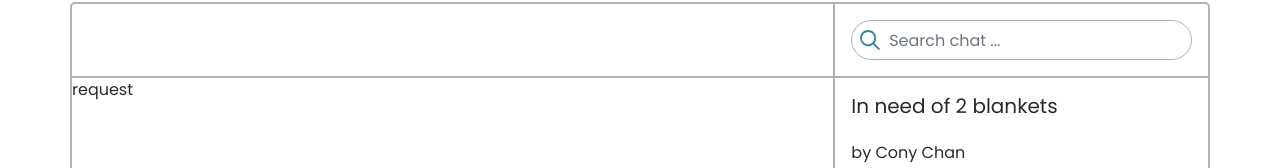
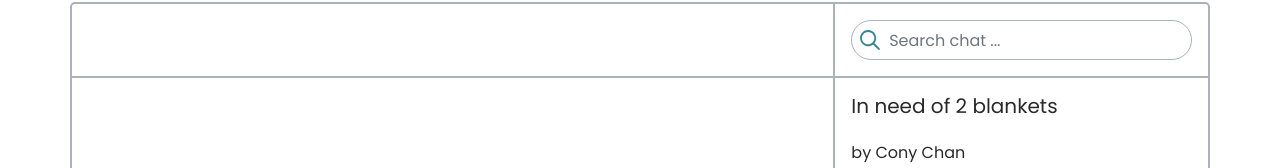
Before and after one commit to MathieuParadis/helping-hand, a React (Create React App) app: page /my-chats in a window 1280 px wide. Shown: the part 218-386 px from the top of the page. Built offline with nearby package versions, Linux system fonts and the light colour scheme; what pigeon-maps would draw is missing.

Commit message:
created chatConversation component

```diff
--- /dev/null
+++ b/src/components/ChatConversation.jsx
@@ -0,0 +1,22 @@
+// CONFIG IMPORTS
+import React, {useEffect} from 'react';
+
+const ChatConversation = ({chat}) => {
+  useEffect(() => {
+  }, []);
+
+  return (
+    <div className="chat-conversation d-flex justify-content-between align-items-center p-3">
+      {
+        chat.messages && (
+          <>
+
+          </>
+        )
+      }
+
+    </div>
+  );
+};
+
+export default ChatConversation;
--- a/src/pages/Chat.jsx
+++ b/src/pages/Chat.jsx
@@ -7,6 +7,7 @@ import search_icon from '../assets/logos/search_logo.svg';
 // COMPONENTS IMPORTS
 import ChatBanner from '../components/ChatBanner';
 import ChatCard from '../components/ChatCard';
+import ChatConversation from '../components/ChatConversation';
 import ShowRequestModal from '../components/ShowRequestModal';
 
 // DATA IMPORTS
@@ -43,6 +44,7 @@ const Chat = () => {
                 <div className="col-12 col-md-7 col-lg-8 pe-md-0 ">
                   <ChatBanner chat={currentChat} setOpenShowRequestModal={openShowRequestModal} />
                 </div>
+
                 <div className="col-12 col-md-5 col-lg-4 border-left-grey d-none d-md-flex justify-content-center align-items-center ps-md-0 ">
                   <div className="input p-3">
                     <input type="text" className="form-control" id="first-name" aria-describedby="first_name input field" placeholder="Search chat ..." required />
@@ -53,7 +55,7 @@ const Chat = () => {
 
               <div className="row h-100">
                 <div className="col-12 col-md-7 col-lg-8">
-                  request
+                  <ChatConversation chat={currentChat} />
                 </div>
 
                 <div className="col-12 col-md-5 col-lg-4 border-left-grey ps-0">
@@ -66,9 +68,6 @@ const Chat = () => {
                       })
                     )
                   }
-
-
-
                 </div>
               </div>
 
--- /dev/null
+++ b/src/styles/components/_chatConversation.scss
@@ -0,0 +1,3 @@
+// .chat-conversation {
+
+// }
--- a/src/styles/index.scss
+++ b/src/styles/index.scss
@@ -5,6 +5,7 @@
 // COMPONENTS STYLES IMPORTS
 @import './components/chatBanner';
 @import './components/chatCard';
+@import './components/chatConversation';
 @import './components/dropdownMenuOptionsRequestCard';
 @import './components/editProfileModal';
 @import './components/editUserRequestModal';
```
